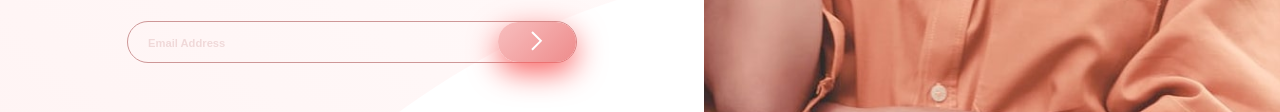
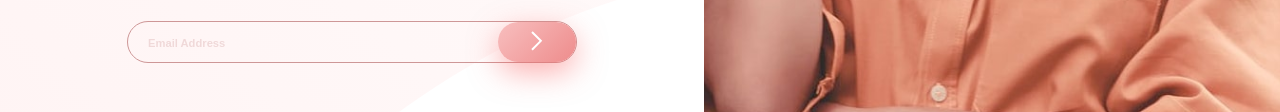
Before and after one commit to Pawel-Gnat/Frontend-Mentor-Base-Apparel-Coming-Soon-Page, a plain HTML site: page index.html in a window 1280 px wide. Shown: the part 554-666 px from the top of the page. Drawn offline with Linux system fonts and the light colour scheme.

Commit message:
changed css

```diff
--- a/css/style.css
+++ b/css/style.css
@@ -104,7 +104,7 @@ button {
 	border-radius: 3em;
 	border: none;
 	background: linear-gradient(135deg, hsl(0, 80%, 86%), hsl(0, 74%, 74%));
-	box-shadow: 0px 10px 30px 0px rgba(249, 98, 98, 1);
+	box-shadow: 0px 10px 30px 0px rgba(249, 98, 98, 0.5);
 	cursor: pointer;
 	transition: opacity 0.5s;
 }
```
